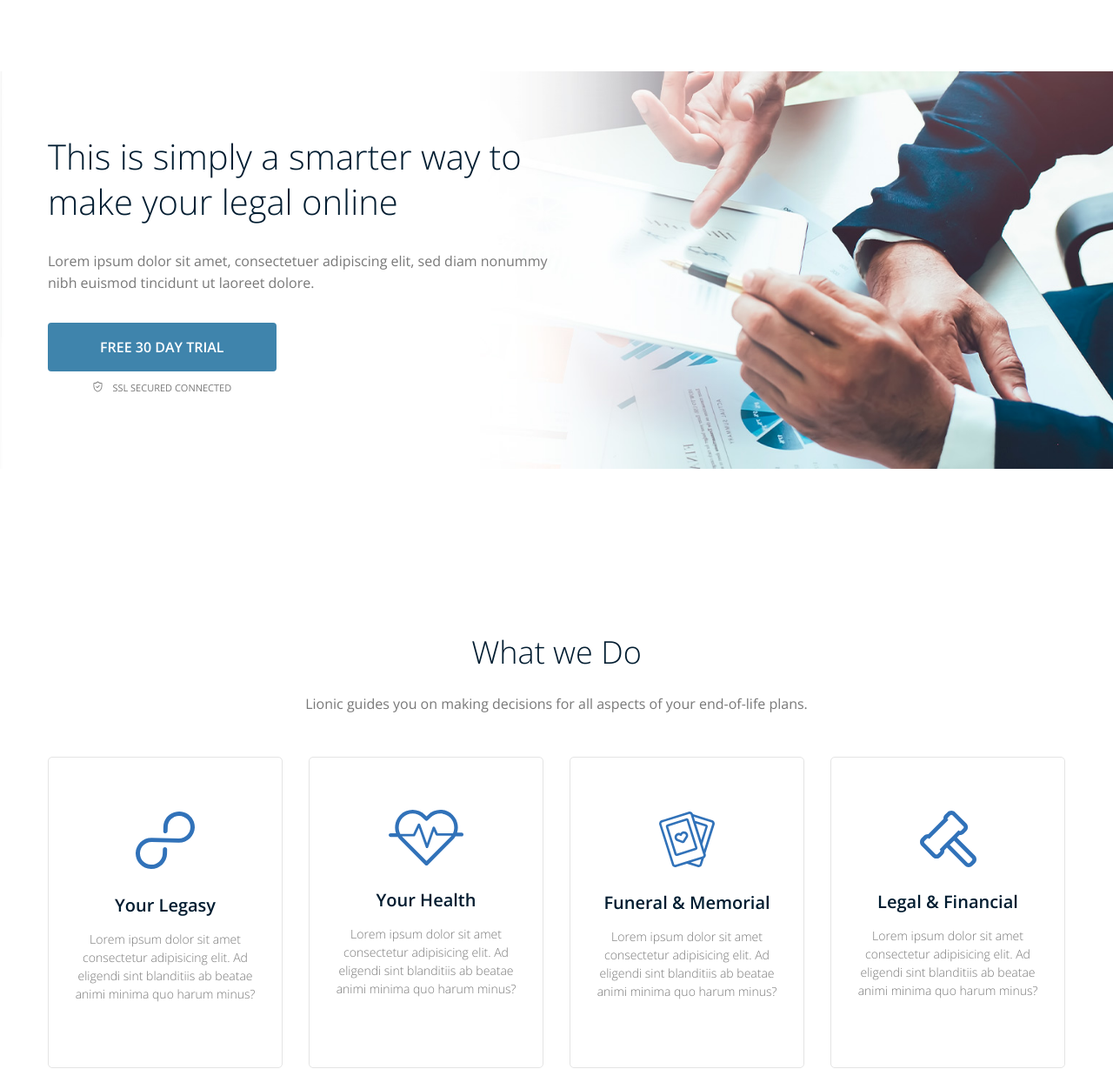
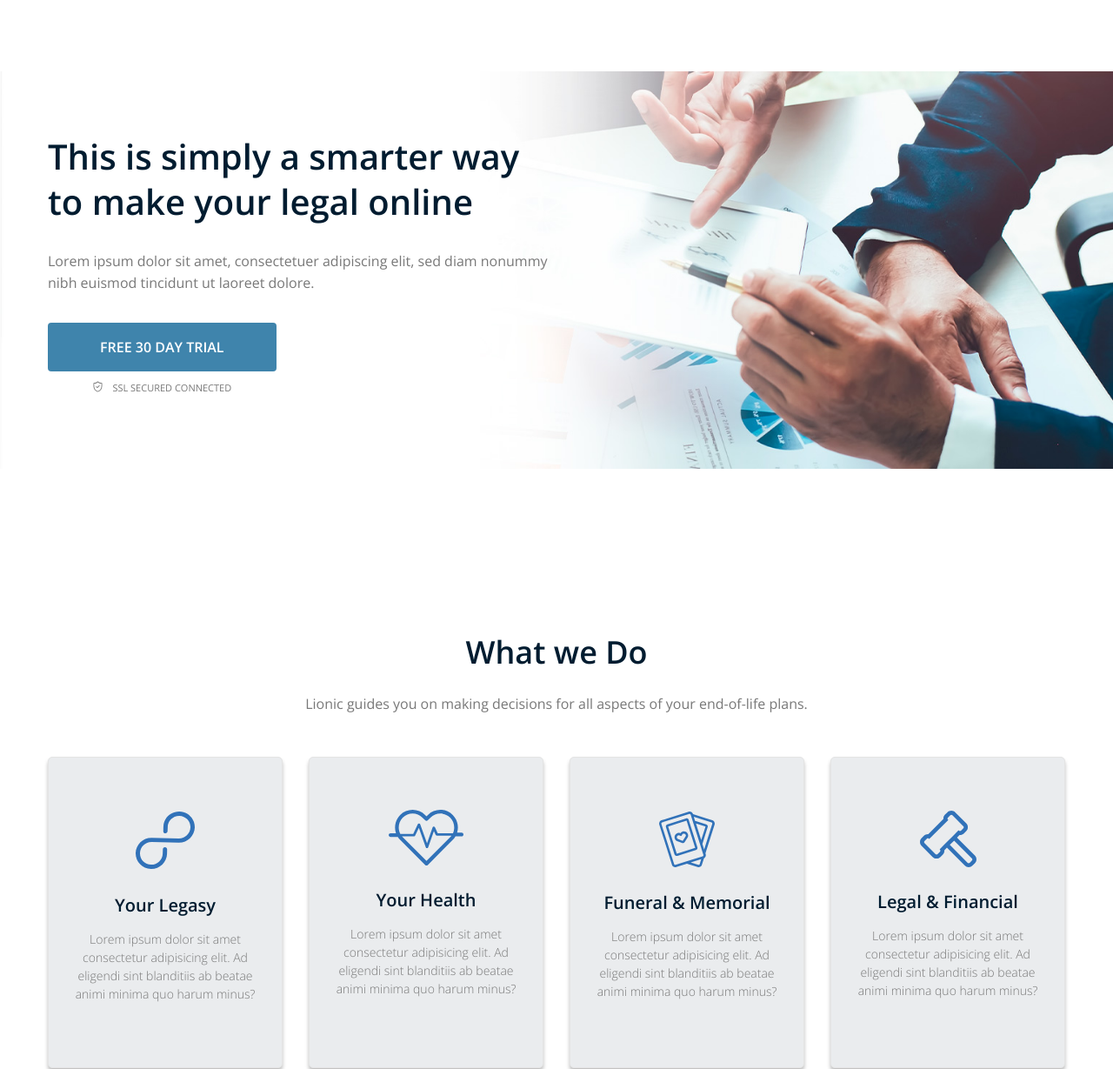
Before and after one commit to ssidikov/ionic_website, a plain HTML site: page index.html in a window 1280 px wide. Shown: the part 76-1305 px from the top of the page at 87% size. Drawn offline with Linux system fonts and the light colour scheme; files whose address does not match are found by name.

Commit message:
style-correction

```diff
--- a/css/style.css
+++ b/css/style.css
@@ -44,6 +44,7 @@ img {
 html {
    font-family: "Open Sans", sans-serif;
 }
+
 .container {
    max-width: 1200px;
    margin-right: auto;
@@ -95,7 +96,7 @@ html {
    margin-bottom: 25px;
    font-size: 36px;
    line-height: 1.3;
-   font-weight: 300;
+   font-weight: 700;
    color: #001c30;
 }
 
@@ -165,7 +166,7 @@ html {
 .section-hero-heading {
    font-size: 40px;
    line-height: 52px;
-   font-weight: 300;
+   font-weight: 700;
    margin-top: 0;
    margin-bottom: 30px;
    color: #001c30;
@@ -227,6 +228,8 @@ html {
    border-radius: 5px;
    transition: transform 0.3s;
    cursor: pointer;
+   background: #eaecee;
+   box-shadow: 0px 4px 4px 0px rgba(0, 0, 0, 0.25);
 }
 
 .section-do-item:hover {
@@ -242,7 +245,7 @@ html {
    margin-bottom: 18px;
    font-size: 20px;
    line-height: 1;
-   font-weight: 600;
+   font-weight: 700;
    color: #001c30;
 }
 
```
